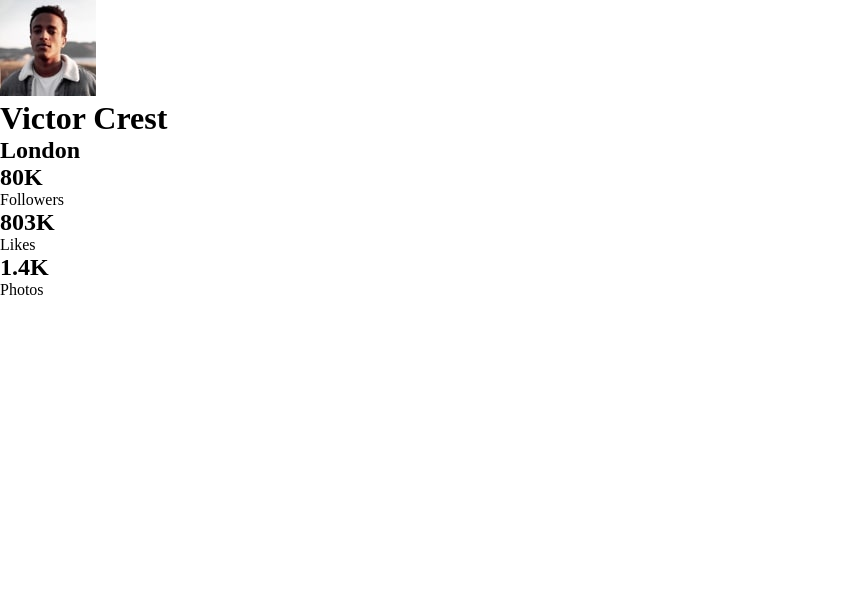
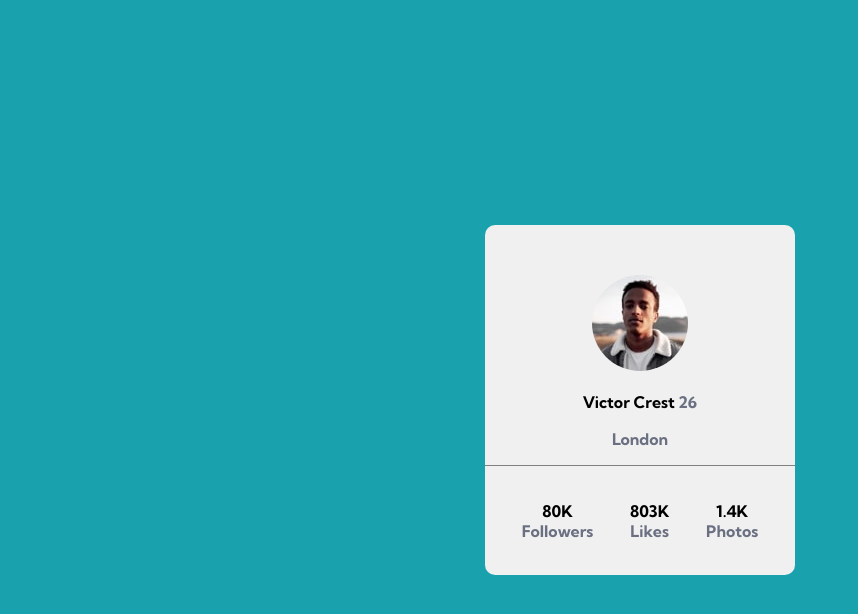
Before and after one commit to keilacortes/estudos-front-end, a plain HTML site: page profile-card-component-main/index.html in a window 1280 px wide. Shown: the whole page, without its empty margins (0-858 px from the left). Drawn offline with Linux system fonts and the light colour scheme.

Commit message:
add css card profile

```diff
--- a/profile-card-component-main/index.html
+++ b/profile-card-component-main/index.html
@@ -10,26 +10,32 @@
 <body>
   <main class="container">
   <div class="card">
+
     <div class="top">
-    <img src="./src/images/image-victor.jpg" alt="profile">
-    <h1>Victor Crest</h1>
-    <h2>London</h2>
+    <img src="./src/images/image-victor.jpg" alt="profile picture">
+    <p>Victor Crest <span class="age">26</span></p>
+    <span class="city">London</span>
     </div>
 
     <div class="bottom">
-      <div>
-        <h2>80K</h2>
-        <p>Followers</p>
-      </div>
-      <div>
-        <h2>803K</h2>
-        <p>Likes</p>
-      </div>
-      <div>
-        <h2>1.4K</h2>
-        <p>Photos</p>
-      </div>
+      <ul class="numbers">
+        <li>
+          <p>80K</p>
+          <span>Followers</span>
+        </li>
+
+        <li>
+          <p>803K</p>
+          <span>Likes</span>
+        </li>
+
+        <li>
+          <p>1.4K</p>
+          <span>Photos</span>
+        </li>
+      </ul>
     </div>
+
   </div>
 </main>
 </body>
--- a/profile-card-component-main/style.css
+++ b/profile-card-component-main/style.css
@@ -4,10 +4,53 @@
     padding: 0;
     margin: 0;
     box-sizing: border-box;
+    font-family: 'Kumbh Sans', system-ui, -apple-system, BlinkMacSystemFont, 'Segoe UI', Roboto, Oxygen, Ubuntu, Cantarell, 'Open Sans', 'Helvetica Neue', sans-serif;
 }
 
 :root {
  --background-color: hsl(185, 75%, 39%);
  --text-color: hsl(227, 10%, 46%);
- --card-color: hsl(0, 0%, 59%);
+ --card-color: hsl(0, 0%, 94%);
 }
+
+.container {
+    height: 100vh;
+    display: flex;
+    align-items: center;
+    justify-content: center;
+    background-color: var(--background-color);
+}
+
+img {
+    border-radius: 99px;
+}
+
+.card {
+    background-color: var(--card-color);
+    display: flex;
+    flex-direction: column;
+    justify-content: space-evenly;
+    text-align: center;
+    width: 310px;
+    height: 350px;
+    border-radius: 10px;
+}
+
+.top {
+    border-bottom: 1px solid gray;
+    padding: 1rem;
+}
+
+.bottom .numbers {
+    display: flex;
+    justify-content: space-evenly;
+    list-style: none;
+}
+
+span {
+    color: var(--text-color);
+}
+
+.top > p {
+    margin: 17px;
+}
```
